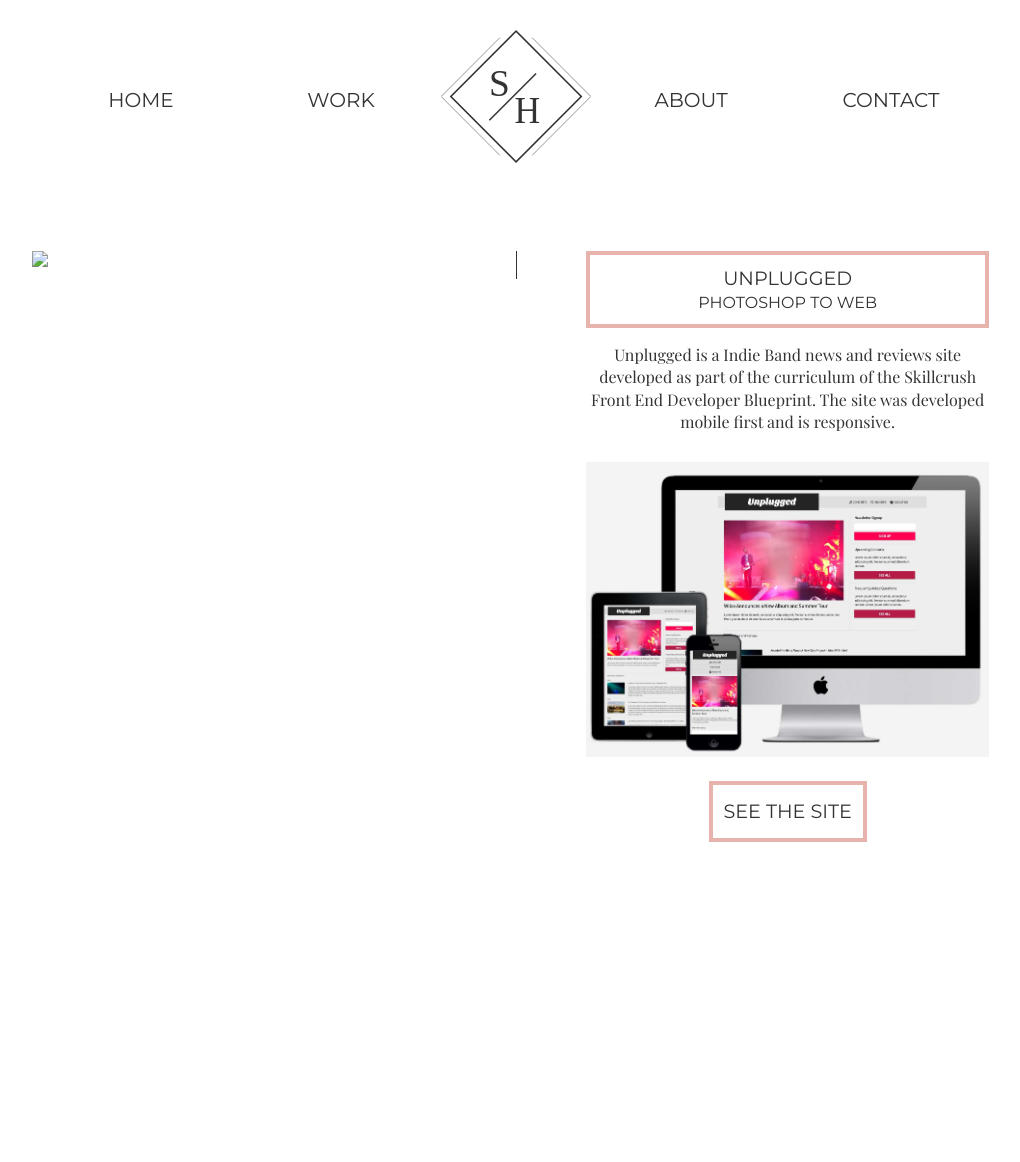
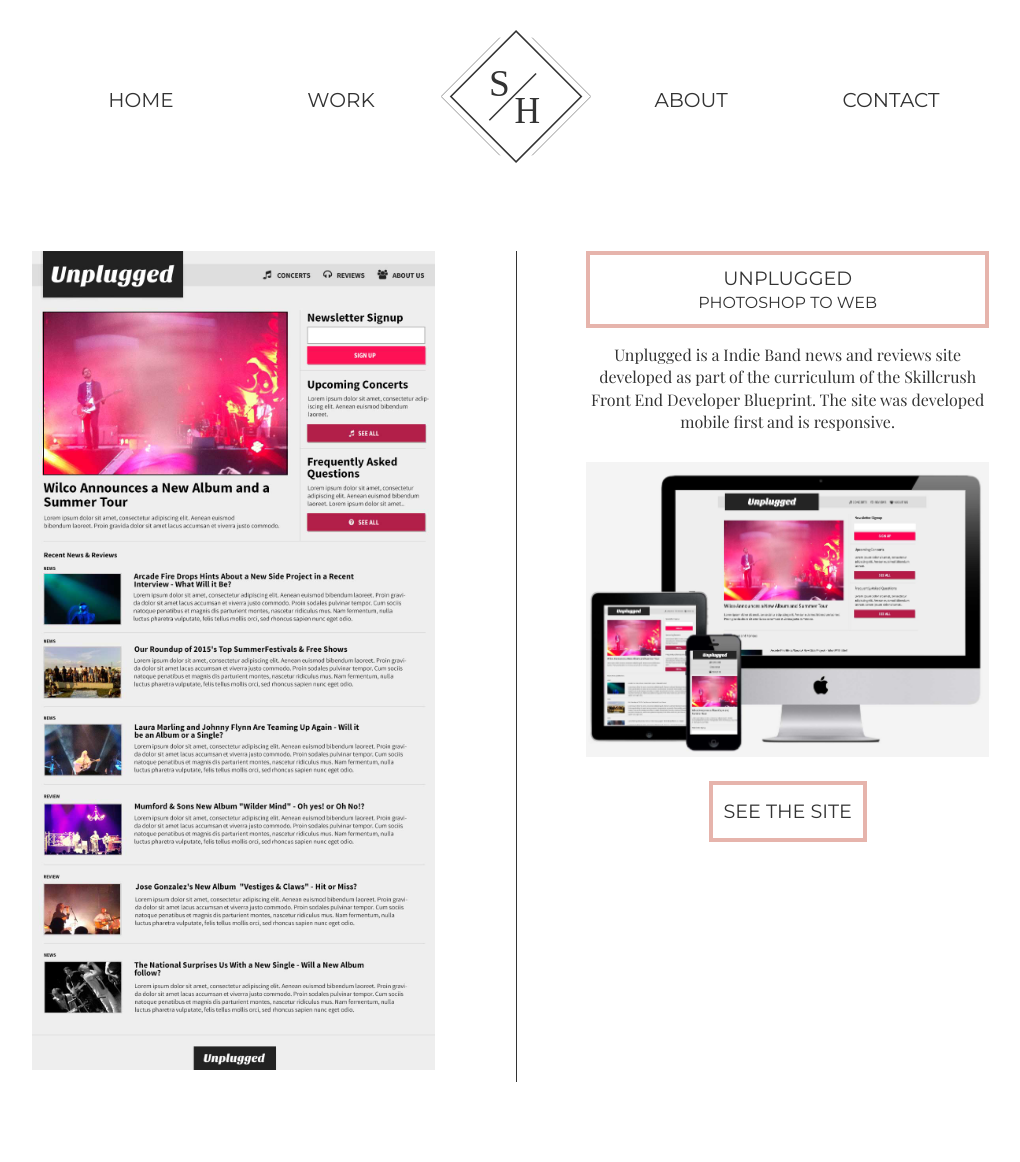
Before and after one commit to skiddhubbard/skiddhubbard.github.io, a Jekyll site: the page built from unplugged.html, in a window 1280 px wide. Shown: the whole page, without its empty margins (124-1144 px from the left). Built offline with Jekyll 4.4.1, drawn with Linux system fonts in a browser that asks for light colours; before the commit the page ends 963 px from its top, so only the background shows below that.

Commit message:
updated file paths

```diff
--- a/roast.html
+++ b/roast.html
@@ -3,7 +3,7 @@ layout: default
 ---
 
 <div class="main-detail">
-  <div class="col-1"><img class="larger" src="../img/roast-larger.jpg"/></div>
+  <div class="col-1"><img class="larger" src="assets/img/roast-larger.jpg"/></div>
   <div class="col-2">
     <div class="title">
       <h1>Roast Coffee House</h1>
--- a/unplugged.html
+++ b/unplugged.html
@@ -3,7 +3,7 @@ layout: default
 ---
 
 <div class="main-detail">
-  <div class="col-1"><img class="larger" src="../img/unplugged-larger.jpg"/></div>
+  <div class="col-1"><img class="larger" src="assets/img/unplugged-larger.jpg"/></div>
   <div class="col-2">
     <div class="title">
       <h1>Unplugged</h1>
```
